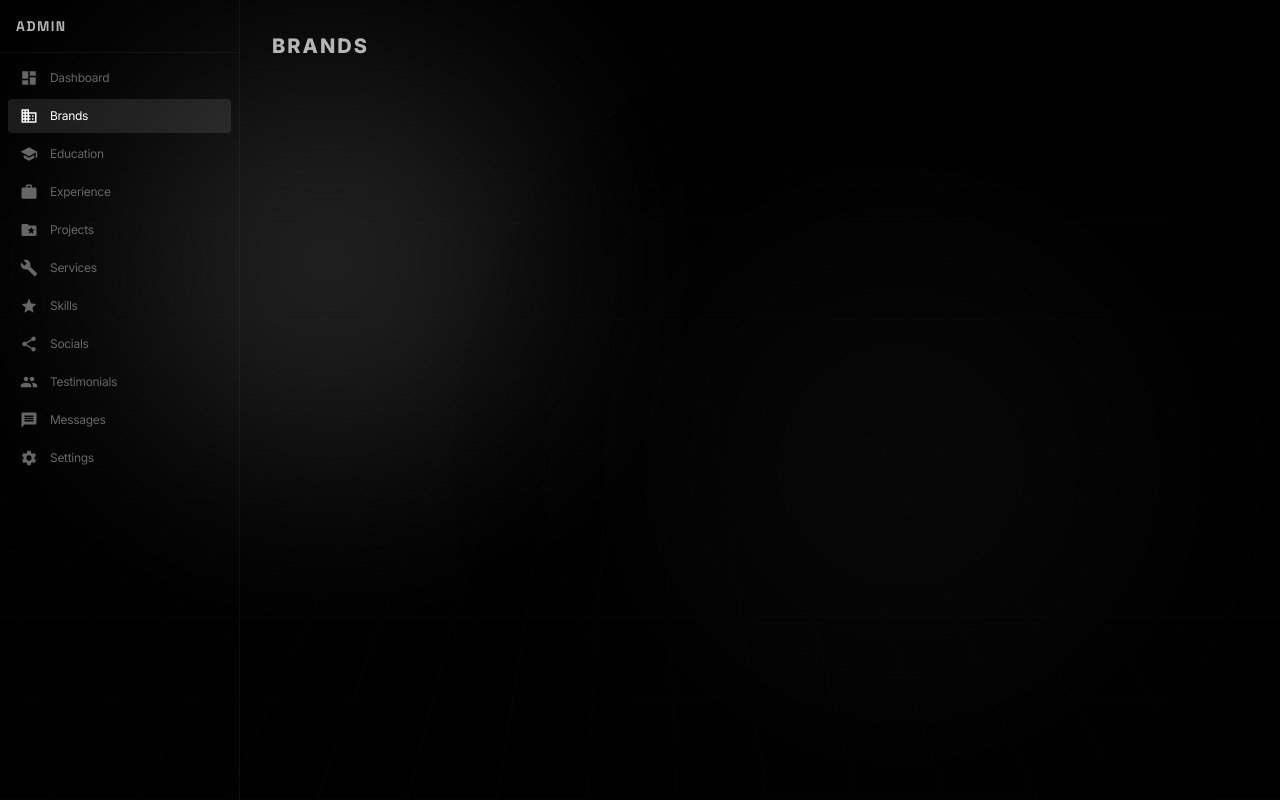
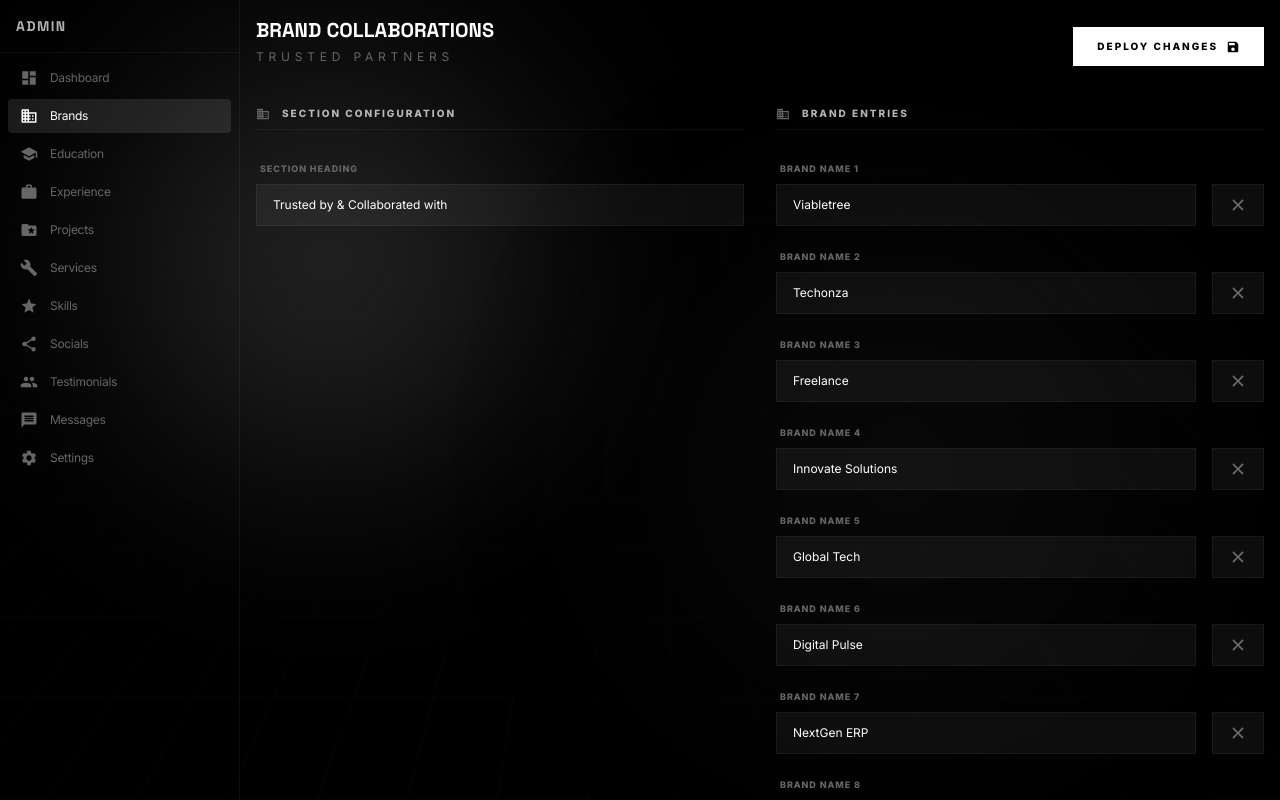
Before and after one commit to Hayyanshaikh/portfolio, a Next.js app: page /admin/brands in a window 1280 px wide. Built offline with nearby package versions, Linux system fonts and the light colour scheme.

Commit message:
feat: implement brands admin page structure

```diff
--- a/app/(admin)/admin/brands/page.tsx
+++ b/app/(admin)/admin/brands/page.tsx
@@ -1,7 +1,103 @@
+"use client";
+
+import { useState } from "react";
+import { MdSave, MdBusiness, MdAdd } from "react-icons/md";
+import { HiX } from "react-icons/hi";
+import Button from "@/components/ui/Button";
+import PageHeader from "@/components/admin/PageHeader";
+import FieldGroup from "@/components/admin/FieldGroup";
+import InputField from "@/components/admin/InputField";
+
+const initialBrands = [
+  "Viabletree",
+  "Techonza",
+  "Freelance",
+  "Innovate Solutions",
+  "Global Tech",
+  "Digital Pulse",
+  "NextGen ERP",
+  "Cloud Stream",
+];
+
 export default function BrandsPage() {
+  const [isSaving, setIsSaving] = useState(false);
+  const [brands, setBrands] = useState<string[]>(initialBrands);
+
+  const handleSave = () => {
+    setIsSaving(true);
+    setTimeout(() => setIsSaving(false), 1500);
+  };
+
+  const handleAddBrand = () => {
+    setBrands([...brands, ""]);
+  };
+
+  const handleRemoveBrand = (index: number) => {
+    setBrands(brands.filter((_, i) => i !== index));
+  };
+
   return (
-    <div className="p-4">
-      <h1 className="text-xl font-bold uppercase tracking-widest text-white/70">Brands</h1>
+    <div className="animate-reveal space-y-10 pb-20">
+      <PageHeader
+        title="Brand Collaborations"
+        subtitle="Trusted Partners"
+        action={
+          <Button
+            onClick={handleSave}
+            variant="solid"
+            size="sm"
+            icon={<MdSave className="text-sm" />}
+          >
+            {isSaving ? "Saving..." : "Deploy Changes"}
+          </Button>
+        }
+      />
+
+      <div className="grid grid-cols-1 lg:grid-cols-2 gap-8">
+        {/* Section Settings */}
+        <div className="space-y-8">
+          <FieldGroup title="Section configuration" icon={MdBusiness}>
+            <InputField
+              label="Section Heading"
+              defaultValue="Trusted by & Collaborated with"
+            />
+          </FieldGroup>
+        </div>
+
+        {/* Brand Entries */}
+        <div className="space-y-8">
+          <FieldGroup title="Brand Entries" icon={MdBusiness}>
+            <div className="space-y-4">
+              {brands.map((brand, index) => (
+                <div key={index} className="flex gap-4 items-end">
+                  <div className="flex-1">
+                    <InputField
+                      label={`Brand Name ${index + 1}`}
+                      placeholder="e.g. NextGen ERP"
+                      defaultValue={brand}
+                    />
+                  </div>
+                  <button
+                    onClick={() => handleRemoveBrand(index)}
+                    className="h-[42px] px-4 bg-white/5 border border-white/5 hover:bg-red-500/10 hover:border-red-500/30 text-muted hover:text-red-500 transition-all rounded-none flex items-center justify-center"
+                    title="Remove Brand"
+                  >
+                    <HiX className="text-lg" />
+                  </button>
+                </div>
+              ))}
+            </div>
+
+            <button
+              onClick={handleAddBrand}
+              className="w-full flex items-center justify-center gap-2 mt-4 bg-white/5 hover:bg-white/10 border border-white/5 hover:border-white/20 text-[10px] font-bold uppercase tracking-widest text-muted hover:text-white px-4 py-4 transition-all"
+            >
+              <MdAdd className="text-lg" />
+              Add Partner
+            </button>
+          </FieldGroup>
+        </div>
+      </div>
     </div>
   );
 }
```
